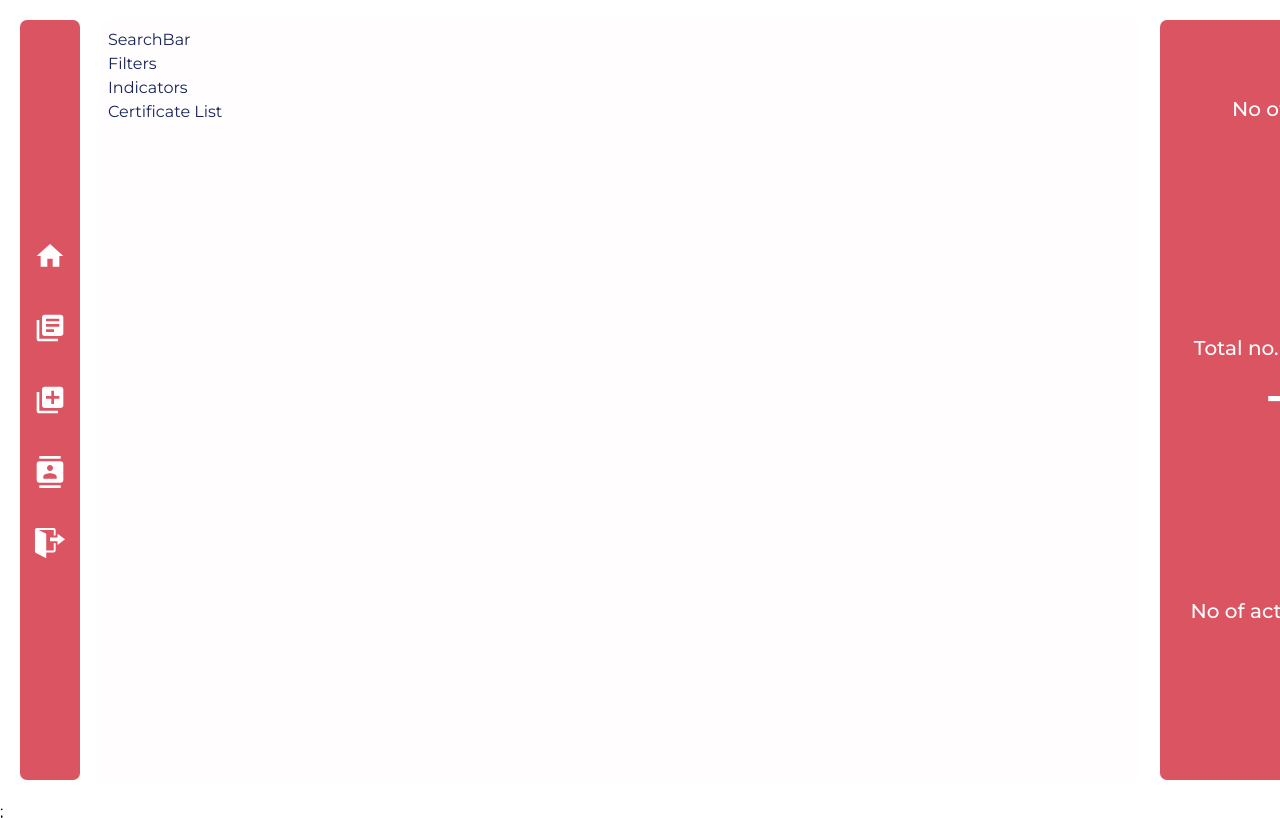
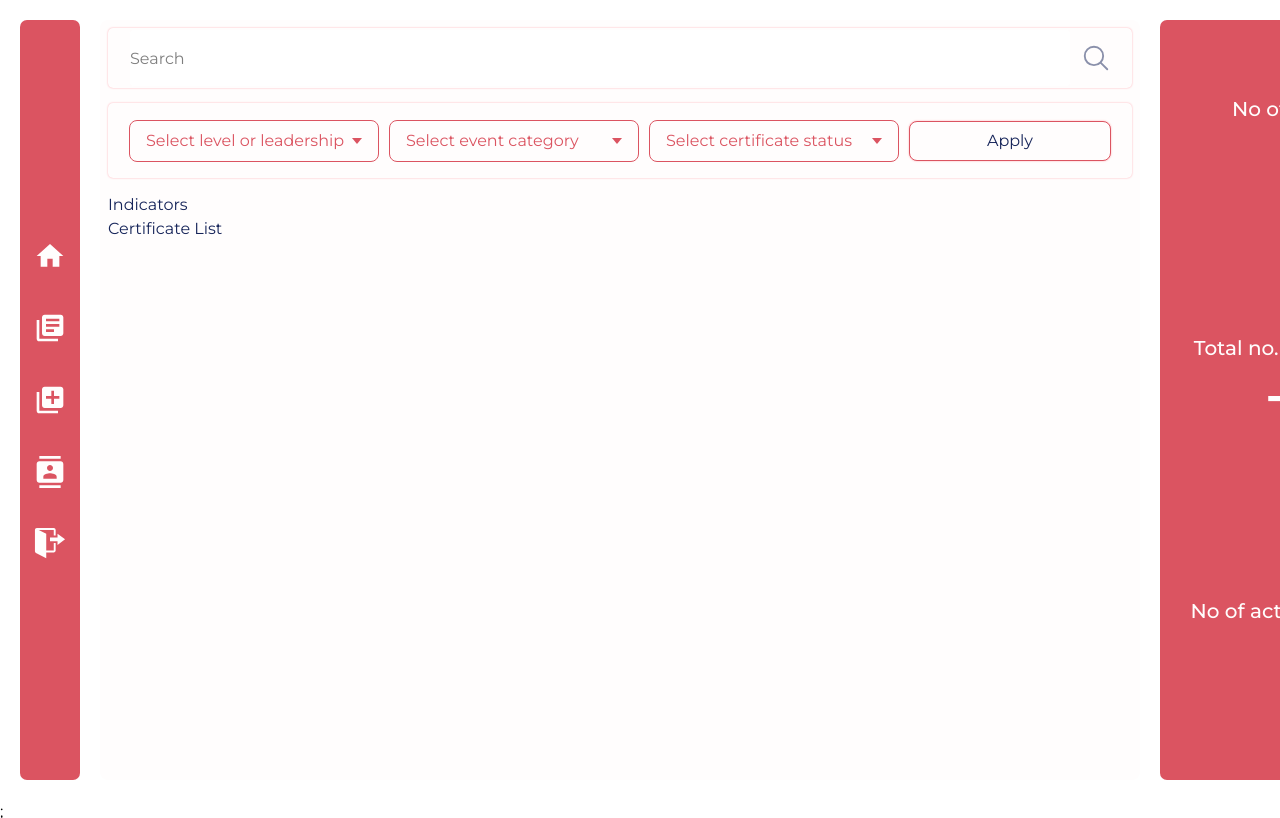
Before and after one commit to alvin1904/skillvine-client, a Next.js app: page /student/certificates in a window 1280 px wide. Shown: the top 818 px of the page. Built offline with nearby package versions, Linux system fonts and the light colour scheme.

Commit message:
feat: view certifiacte page, minor fixes

```diff
--- a/src/components/Auth/LoginComponent.js
+++ b/src/components/Auth/LoginComponent.js
@@ -10,7 +10,7 @@ export default function LoginComponent() {
   const ref = useRef(null);
   const handleSubmit = async (e) => {
     e.preventDefault();
-    if (loginOptions.toString().replace(",", "") == ref.current.innerText)
+    if (loginOptions.toString().replace(/,/g, "") == ref.current.innerText)
       return throwError("Select an option!", status.WARNING);
     if (ref.current.innerText === loginOptions[0])
       window.location.href = process.env.NEXT_PUBLIC_STUDENT_LOGIN;
--- a/src/componentsUser/view/Certificates.js
+++ b/src/componentsUser/view/Certificates.js
@@ -1,4 +1,5 @@
 import React from "react";
+import styles from "@/styles/student/ViewCertificates.module.css";
 
 export default function Certificates() {
   return (
--- a/src/componentsUser/view/Filters.js
+++ b/src/componentsUser/view/Filters.js
@@ -1,7 +1,56 @@
-import React from 'react'
+import React, { useEffect, useRef, useState } from "react";
+import styles from "@/styles/student/ViewCertificates.module.css";
+import DropDown from "@/components/DropDown";
 
 export default function Filters() {
+  const ref1 = useRef(null);
+  const ref2 = useRef(null);
+  const ref3 = useRef(null);
+
+  const [arr1, setArr1] = useState([
+    "Level 1",
+    "Level 2",
+    "Level 3",
+    "Level 4",
+    "Level 5",
+    "Core-Coordinator",
+    "Sub-Coordinator",
+    "Volunteer",
+  ]);
+  const [arr2, setArr2] = useState([
+    "National Initiatives",
+    "Sports & Games",
+    "Cultural & Literary",
+  ]);
+  const [arr3, setArr3] = useState(["Pending", "Approved", "Rejected"]);
+
+  const findValues = (refs, arrays) => {
+    return refs.map((ref, index) =>
+      ref.current.innerText === arrays[index].toString().replace(/,/g, "")
+        ? ""
+        : ref.current.innerText
+    );
+    // Passing in 3 references and 3 filters to the function and
+    // it will return an array of values after checking with the filters.
+  };
+  const handleFilter = () => {
+    const [t1, t2, t3] = findValues([ref1, ref2, ref3], [arr1, arr2, arr3]);
+  };
+
   return (
-    <div>Filters</div>
-  )
+    <div className={`${styles.addC_section} ${styles.addC_filters}`}>
+      <DropDown
+        array={arr1}
+        defaultText="Select level or leadership"
+        ulRef={ref1}
+      />
+      <DropDown array={arr2} defaultText="Select event category" ulRef={ref2} />
+      <DropDown
+        array={arr3}
+        defaultText="Select certificate status"
+        ulRef={ref3}
+      />
+      <button onClick={handleFilter} className={styles.filter_btn}>Apply</button>
+    </div>
+  );
 }
--- a/src/componentsUser/view/Indicators.js
+++ b/src/componentsUser/view/Indicators.js
@@ -1,4 +1,5 @@
 import React from 'react'
+import styles from "@/styles/student/ViewCertificates.module.css";
 
 export default function Indicators() {
   return (
--- a/src/componentsUser/view/SearchBar.js
+++ b/src/componentsUser/view/SearchBar.js
@@ -1,7 +1,32 @@
-import React from 'react'
+import React, { useRef } from "react";
+import styles from "@/styles/student/ViewCertificates.module.css";
+import { IoSearchOutline } from "react-icons/io5";
+import { status, useCustomError } from "@/components/ErrorHandler/ErrorContext";
 
 export default function SearchBar() {
+  const inputRef = useRef();
+  const { throwError } = useCustomError();
+
+  const handleSearch = (e) => {
+    const searchParam = inputRef.current.value;
+    e.preventDefault();
+    if (searchParam.length <= 0) {
+      throwError("Please enter a valid search parameter", status.WARNING);
+      return;
+    }
+  };
+
   return (
-    <div>SearchBar</div>
-  )
+    <form className={styles.addC_section} onSubmit={handleSearch}>
+      <input
+        className={styles.addC_input}
+        type="text"
+        placeholder="Search"
+        ref={inputRef}
+      />
+      <button className={styles.addC_button} type="submit">
+        <IoSearchOutline size={30} className={styles.addC_icon} />
+      </button>
+    </form>
+  );
 }
--- a/src/styles/globals.css
+++ b/src/styles/globals.css
@@ -232,6 +232,7 @@ body {
   width: 250px;
   /* width: ; */
   position: relative;
+  user-select: none;
 }
 .select {
   display: flex;
@@ -245,7 +246,6 @@ body {
   margin: 10px 0px;
   cursor: pointer;
   transition: 100ms;
-
 }
 .select-clicked {
   box-shadow: 0 0 0.8 var(--clr-dark);
@@ -253,6 +253,9 @@ body {
 .select:hover {
   background-color: var(--clr-primary-400);
   color: var(--clr-light);
+}
+.select:hover .caret {
+  border-top-color: var(--clr-light);
 }
 .caret {
   width: 0;
--- a/src/styles/student/ViewCertificates.module.css
+++ b/src/styles/student/ViewCertificates.module.css
@@ -0,0 +1,56 @@
+.addC_section {
+  background-color: var(--clr-light);
+  box-shadow: 0 0 2px 0 var(--clr-primary-300);
+  border: 1px solid transparent;
+  height: 60px;
+  padding: 0px 20px;
+  border-radius: 5px;
+  display: grid;
+  grid-auto-flow: column;
+  grid-template-columns: 1fr auto;
+  align-items: center;
+  gap: 10px;
+  margin-bottom: 15px;
+  transition: all 100ms ease-in-out;
+}
+.addC_section:hover {
+  box-shadow: 0 0 5px 0 rgba(0, 0, 0, 0);
+  border: 1px solid var(--clr-primary-400);
+}
+.addC_input {
+  width: 100%;
+  height: 100%;
+  border: 1px solid var(--clr-light);
+  border-radius: 5px;
+  outline: none;
+}
+.addC_input::placeholder,
+.addC_icon {
+  opacity: 0.5;
+}
+.addC_icon {
+  cursor: pointer;
+  transition: all 100ms ease-in-out;
+}
+.addC_icon:hover {
+  color: var(--clr-primary-400);
+}
+.addC_button {
+  all: unset;
+}
+.filter_btn {
+  background-color: var(--clr-light);
+  box-shadow: 0 0 2px 0 var(--clr-primary-300);
+  border: 1px solid var(--clr-primary-400);
+  height: 40px;
+  border-radius: 8px;
+  transition: all 100ms ease-in-out;
+}
+.filter_btn:hover {
+  background-color: var(--clr-primary-400);
+  color: var(--clr-light);
+}
+.addC_filters {
+  height: 75px;
+  grid-template-columns: 1fr 1fr 1fr 1fr;
+}
```
